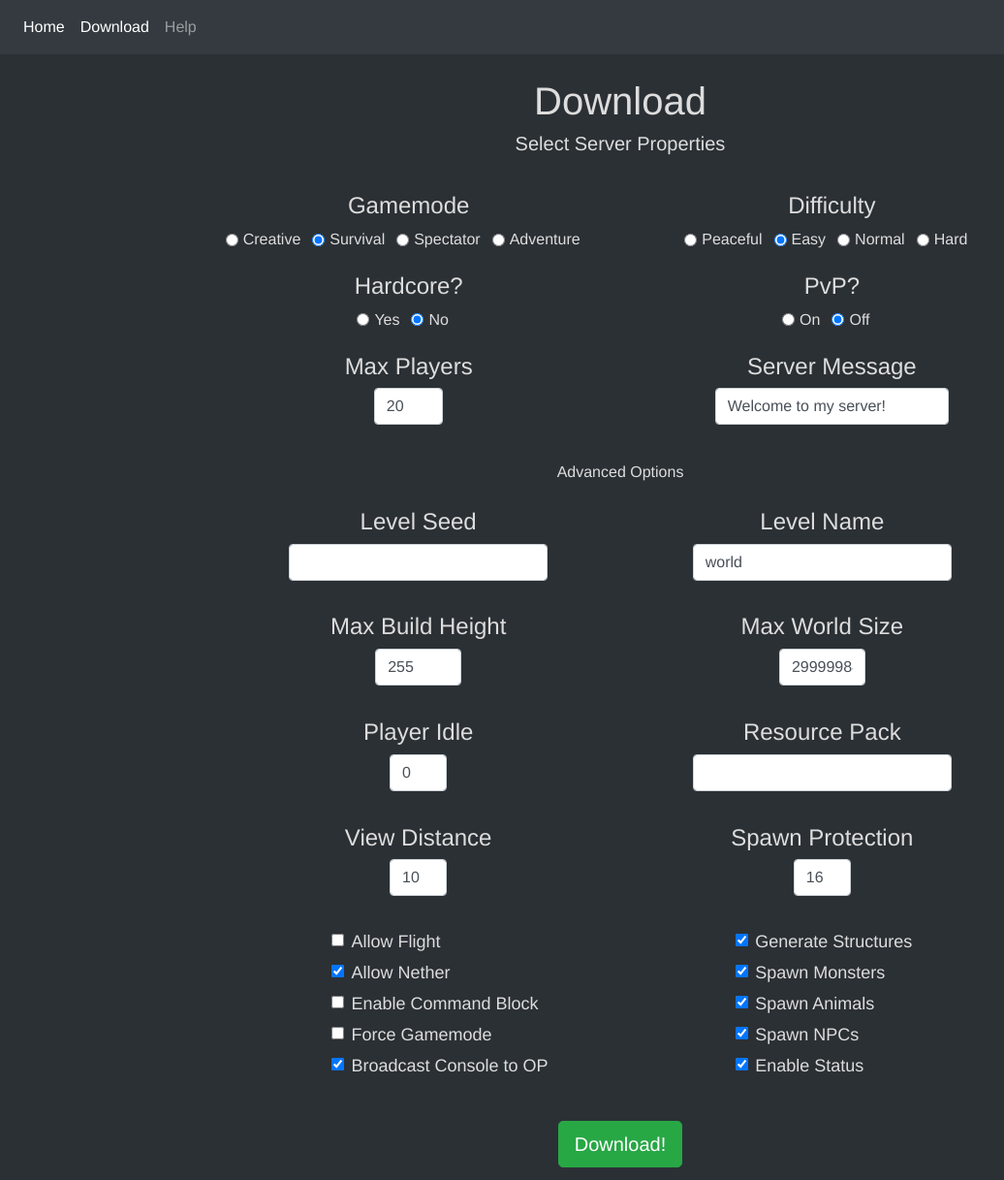
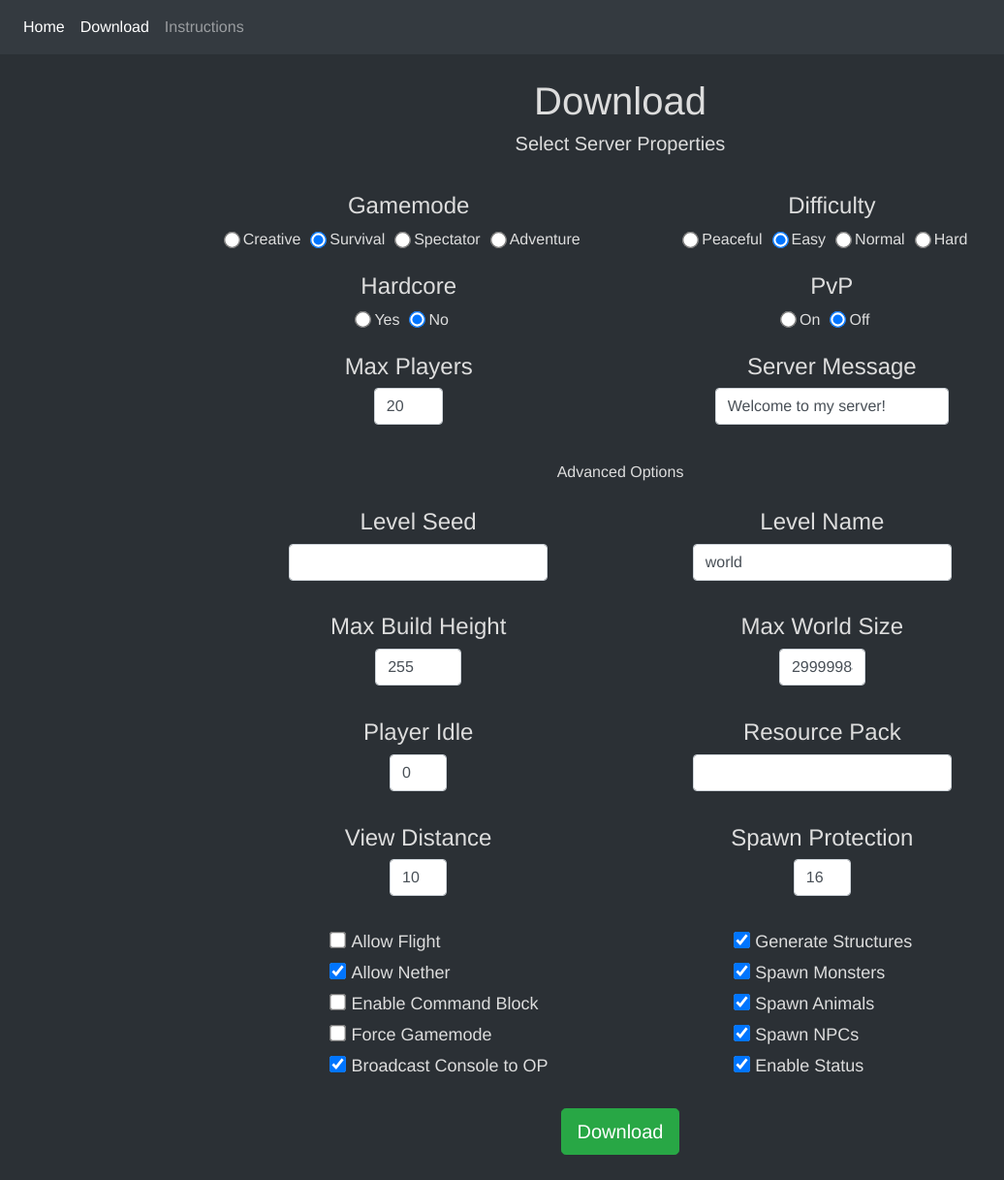
Before and after one commit to jlungu/minecraft-server-tool, a Vue app: page /#/download in a window 1280 px wide. Shown: the whole page at 97% size, without its empty margins (0-1036 px from the left). Built offline with nearby package versions, Linux system fonts and the light colour scheme.

Commit message:
Formatting and stuff

```diff
--- a/src/App.vue
+++ b/src/App.vue
@@ -17,7 +17,7 @@
             <router-link class="nav-link" to='/download'>Download</router-link>
           </li>
           <li class="nav-item">
-            <a class="nav-link" href="#">Help</a>
+            <a class="nav-link" href="#">Instructions</a>
           </li>
         </ul>
       </div>
--- a/src/components/Download.vue
+++ b/src/components/Download.vue
@@ -36,7 +36,7 @@
                     </div>
                 </div>
                 <div class="hardcore option">
-                    <h4>Hardcore?</h4>
+                    <h4>Hardcore</h4>
                     <div class="form-check-inline">
                         <input class="form-check-input" type="radio" name="hardcoreRatios" id="Yes" value="option1">
                         <label class="form-check-label" for="exampleRadios2">
@@ -87,7 +87,7 @@
                     </div>
                 </div>
                 <div class="pvp option">
-                    <h4>PvP?</h4>
+                    <h4>PvP</h4>
                     <div class="form-check-inline">
                         <input class="form-check-input" type="radio" name="pvpRadios" id="Yes" value="option2">
                         <label class="form-check-label" for="exampleRadios2">
@@ -255,7 +255,7 @@
             </div>
         </div>
 
-        <button  type="button" @click="save" class="btn btn-success btn-lg" style="margin-top: 1%;">Download!</button>
+        <button  type="button" @click="save" class="btn btn-success btn-lg" style="margin-bottom: 2%;">Download</button>
     </form>
 </div>
 </template>
@@ -513,4 +513,7 @@ input{
 .advanced_checkbox{
     margin-bottom: 2%;
 }
+.form-check-input{
+    scale: 130%;
+}
 </style>
```
